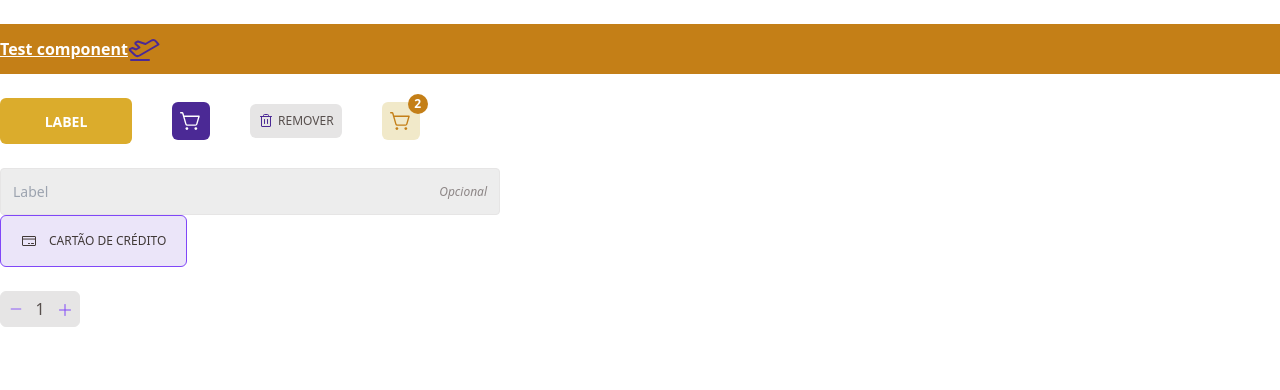
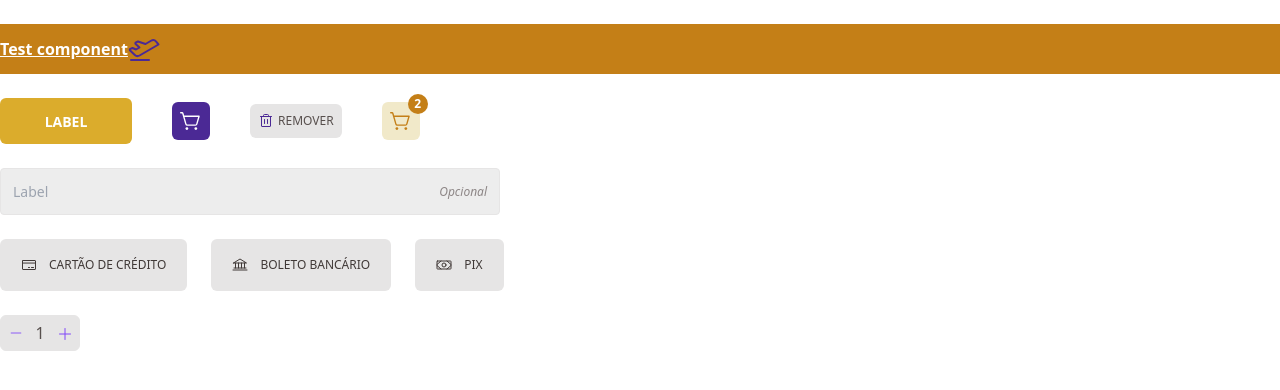
Before and after one commit to alex-britto/PDCoffe, a React (Vite) app: page / in a window 1280 px wide. Shown: the top 390 px of the page. Built offline with nearby package versions, Linux system fonts and the light colour scheme.

Commit message:
feature: improving button props styles + creating SelectableCards components with SelectInput

```diff
--- a/package.json
+++ b/package.json
@@ -13,13 +13,11 @@
     "phosphor-react": "^1.4.1",
     "react": "^18.2.0",
     "react-dom": "^18.2.0",
-    "styled-components": "^5.3.6",
-    "styled-system": "^5.1.5"
+    "styled-components": "^5.3.6"
   },
   "devDependencies": {
     "@types/react": "^18.0.24",
     "@types/react-dom": "^18.0.8",
-    "@types/styled-system": "^5.1.15",
     "@typescript-eslint/eslint-plugin": "^5.45.1",
     "@typescript-eslint/parser": "^5.45.1",
     "@vitejs/plugin-react": "^2.2.0",
--- a/src/App.tsx
+++ b/src/App.tsx
@@ -1,13 +1,38 @@
-import { CreditCard, ShoppingCartSimple, Trash } from "phosphor-react"
+import {
+  Bank,
+  CreditCard,
+  Money,
+  ShoppingCartSimple,
+  Trash,
+} from "phosphor-react"
 import { useState } from "react"
 import { ThemeProvider } from "styled-components"
 import { Button, NumberInput, SelectInput, TextField } from "./components"
+import { SelectableCards } from "./components/SelectableCards/SelectableCards"
 import { Test } from "./components/Test/Test"
 import { defaultTheme } from "./styles/themes/defaultTheme"
 
 function App() {
   const [value, setValue] = useState<string>("")
   const [number, setNumber] = useState<number>(1)
+
+  const selectableCardsItems = [
+    {
+      id: "Card 1",
+      icon: <CreditCard size={16} />,
+      title: "Cartão de crédito",
+    },
+    {
+      id: "Card 2",
+      icon: <Bank size={16} />,
+      title: "Boleto bancário",
+    },
+    {
+      id: "Card 3",
+      icon: <Money size={16} />,
+      title: "Pix",
+    },
+  ]
 
   return (
     <ThemeProvider theme={defaultTheme}>
@@ -46,11 +71,8 @@ function App() {
         onChange={({ target }) => setValue(target.value)}
       />
 
-      <div className="flex w-full gap-10 items-center">
-        <SelectInput
-          title="Cartão de crédito"
-          icon={<CreditCard size={16} />}
-        />
+      <div className="flex w-full gap-10 items-center mt-6">
+        <SelectableCards items={selectableCardsItems} />
       </div>
 
       <NumberInput
--- a/src/components/Button/Button.tsx
+++ b/src/components/Button/Button.tsx
@@ -1,6 +1,5 @@
 import { ButtonHTMLAttributes, ReactNode } from "react"
 import styled, { css } from "styled-components"
-import { variant } from "styled-system"
 
 export interface ButtonProps extends ButtonHTMLAttributes<HTMLButtonElement> {
   children?: ReactNode
@@ -29,9 +28,12 @@ export const Button = ({
   )
 }
 
-const StyledButton = styled.button`
-  ${({ theme }) => css`
+const StyledButton = styled.button<{
+  color?: string
+}>`
+  ${({ theme, color }) => css`
     align-items: center;
+    background-color: ${theme.colors.base.button};
     border: none;
     border-radius: 6px;
     color: white;
@@ -44,48 +46,43 @@ const StyledButton = styled.button`
     text-transform: uppercase;
     width: auto;
 
-    ${variant({
-      prop: "color",
-      variants: {
-        primary: {
-          bg: theme.colors.yellow.default,
+    ${color === "primary" && {
+      backgroundColor: theme.colors.yellow.default,
       minHeight: "46px",
       minWidth: "132px",
 
       "&:hover": {
-            bg: theme.colors.yellow.dark,
+        backgroundColor: theme.colors.yellow.dark,
       },
-        },
-        secondary: {
-          bg: theme.colors.purple.dark,
+    }}
+    ${color === "secondary" && {
+      backgroundColor: theme.colors.purple.dark,
       fontSize: "12px",
       height: "38px",
       width: "38px",
 
       "&:hover": {
-            bg: theme.colors.purple.default,
+        backgroundColor: theme.colors.purple.default,
       },
-        },
-        base: {
-          bg: theme.colors.base.button,
+    }}
+    ${color === "base" && {
+      backgroundColor: theme.colors.base.button,
       color: theme.colors.base.text,
       fontSize: "12px",
       fontWeight: 400,
       minHeight: "32px",
 
       "&:hover": {
-            bg: theme.colors.base.hover,
+        backgroundColor: theme.colors.base.hover,
       },
-        },
-        light: {
-          bg: theme.colors.yellow.light,
+    }}
+    ${color === "light" && {
+      backgroundColor: theme.colors.yellow.light,
       color: theme.colors.yellow.dark,
       fontSize: "12px",
       height: "38px",
       width: "38px",
-        },
-      },
-    })}
+    }}
   `}
 `
 
--- a/src/components/SelectInput/SelectInput.tsx
+++ b/src/components/SelectInput/SelectInput.tsx
@@ -1,4 +1,4 @@
-import { ReactNode } from "react"
+import { ReactNode, useState } from "react"
 import styled, { css } from "styled-components"
 
 interface SelectInputProps {
@@ -18,7 +18,7 @@ export const SelectInput = ({
   ...props
 }: SelectInputProps) => {
   return (
-    <Container {...props} selected={true} onClick={onClick}>
+    <Container {...props} selected={selected} onClick={onClick}>
       {icon && <span className="mr-3">{icon}</span>}
       <p>{title}</p>
     </Container>
--- /dev/null
+++ b/src/components/SelectableCards/SelectableCards.tsx
@@ -0,0 +1,52 @@
+import { ReactNode, useState } from "react"
+import styled, { css } from "styled-components"
+import { SelectInput } from "../SelectInput/SelectInput"
+
+interface SelectableCardsProps {
+  items: {
+    id: string
+    title: string
+    icon?: ReactNode
+    iconColor?: string
+  }[]
+  selectedDefault?: number | string
+  onClick?: (index: string) => void
+}
+
+export const SelectableCards = ({
+  items,
+  selectedDefault,
+  onClick,
+  ...props
+}: SelectableCardsProps) => {
+  const [selectedInputId, setSelectedInputId] = useState(selectedDefault)
+
+  const handleOnClick = (index: string) => {
+    setSelectedInputId(index)
+    !!onClick && onClick(index)
+  }
+
+  return (
+    <Container {...props}>
+      {items.map((item) => (
+        <SelectInput
+          key={item.id}
+          title={item.title}
+          icon={item.icon}
+          iconColor={item.iconColor}
+          onClick={() => handleOnClick(item.id)}
+          selected={selectedInputId === item.id}
+        />
+      ))}
+    </Container>
+  )
+}
+
+const Container = styled.div`
+  ${() => css`
+    align-items: center;
+    display: flex;
+    gap: 24px;
+    justify-content: space-between;
+  `}
+`
```
Also changed, not shown: 1 other file (tests, documents, lock files or other folders). Lines whose indentation alone changed are shown as unchanged.
